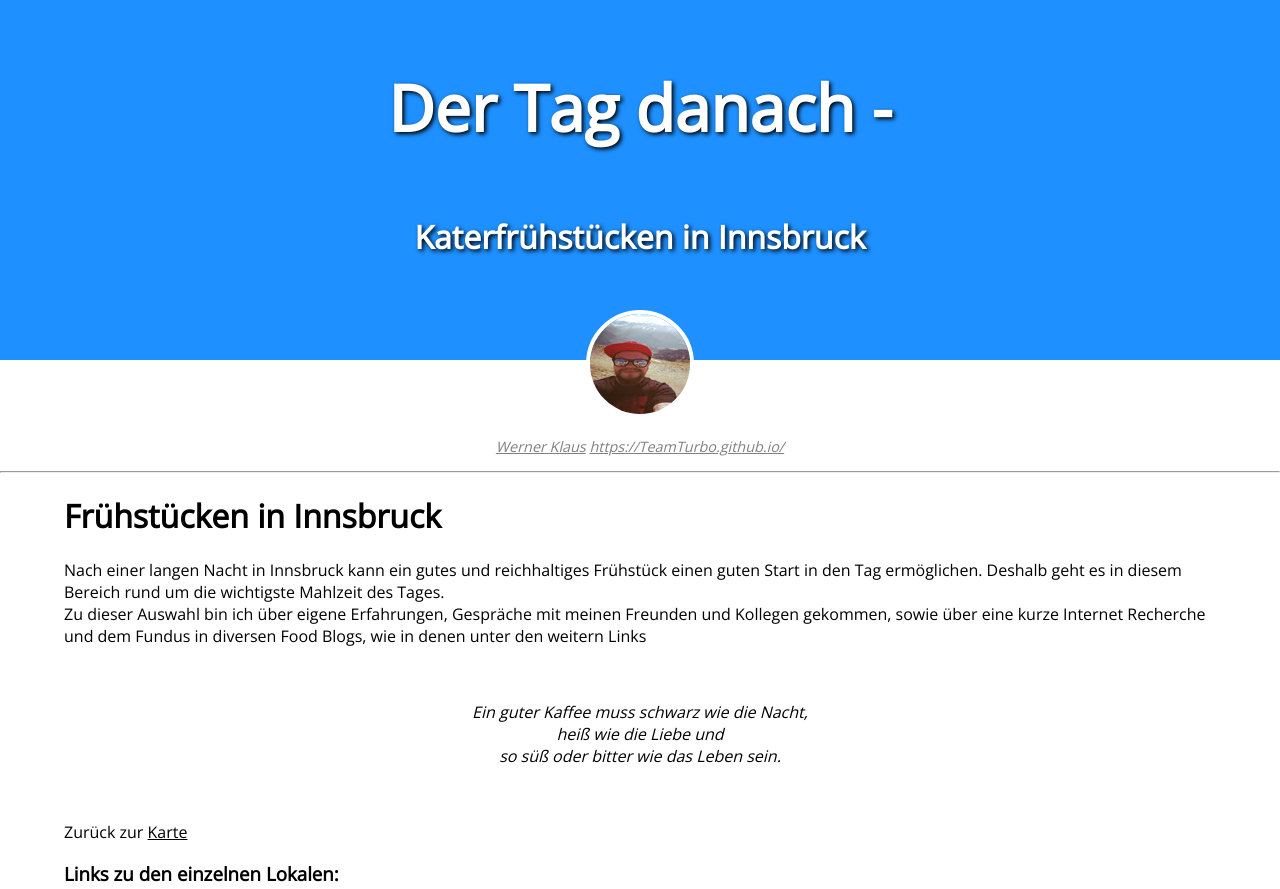
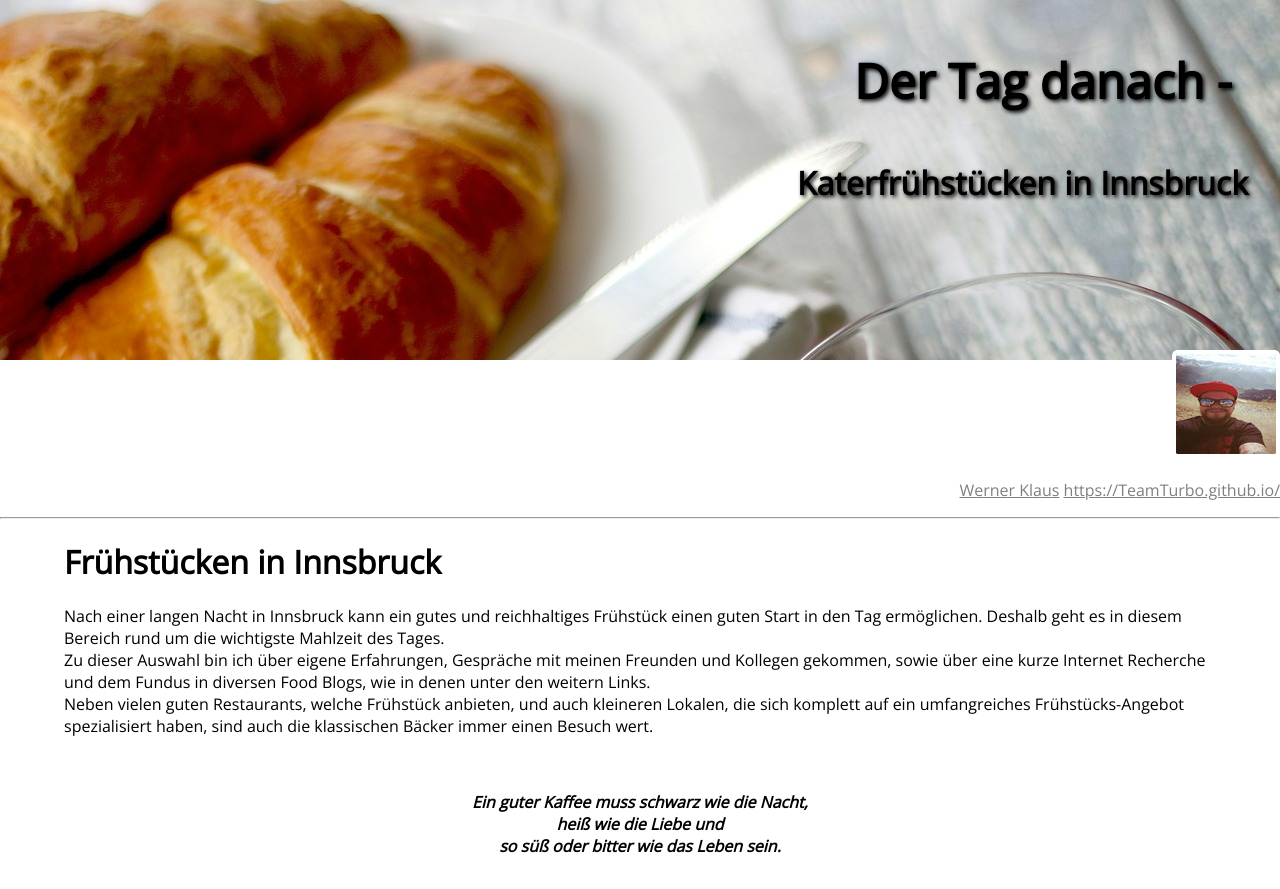
Before and after one commit to teamturbo/teamturbo.github.io, a plain HTML site: page breakfast.html in a window 1280 px wide. Shown: the top 889 px of the page. Drawn offline with nearby package versions, Linux system fonts and the light colour scheme; files whose address does not match are found by name.

Commit message:
breakfast html fertig

```diff
--- a/breakfast.html
+++ b/breakfast.html
@@ -27,12 +27,12 @@
 </head>
 
 <body>
-    <div id="header">
+    <div id="headerbf">
         <h2 class="white">Der Tag danach -</h2>
         <h3 class="white">Katerfrühstücken in Innsbruck</h3>
     </div>
 
-    <div class="author">
+    <div class="authorbf">
         <img src="images/user_wk.jpg" alt="Guide" />
         <p class="gray">
             <a href="mailto:werner.klaus@student.uibk.ac.at">Werner Klaus</a>
@@ -51,13 +51,16 @@
             die wichtigste Mahlzeit des Tages. <br />
             Zu dieser Auswahl bin ich über eigene Erfahrungen, Gespräche mit meinen Freunden und Kollegen
             gekommen, sowie über eine kurze Internet Recherche und dem Fundus in diversen Food Blogs, wie
-            in denen unter den weitern Links
+            in denen unter den weitern Links. <br/>
+            Neben vielen guten Restaurants, welche Frühstück anbieten, und auch kleineren Lokalen, die sich komplett
+            auf ein umfangreiches Frühstücks-Angebot spezialisiert haben, sind auch die klassischen Bäcker immer
+            einen Besuch wert.
         </p>
 <br/>
         <p align=center>
-            <em>Ein guter Kaffee muss schwarz wie die Nacht, <br/>
+            <em><b>Ein guter Kaffee muss schwarz wie die Nacht, <br/>
                 heiß wie die Liebe und <br/>
-                so süß oder bitter wie das Leben sein.</em>
+                so süß oder bitter wie das Leben sein.</b></em>
         </p>
 <br/>
         <p>Zurück zur <a href="index.html">Karte</a> </p>
@@ -80,6 +83,19 @@
             <li><a href="https://www.diefruehstueckerinnen.at/stadt/innsbruck/">Die Frühstückerinnen - Blog</a></li>
             <li><a href="https://www.tripadvisor.at/Restaurants-g190445-zfp2-Innsbruck_Tirol_Austrian_Alps.html">Tripadvisor</a></li>
         </ul>
+
+        <h3>Artikel zur des Frühstücks in den verschiedenen Kulturen aus <a href="https://de.wikipedia.org/wiki/Fr%C3%BChst%C3%BCck">Wikipedia:</a></h3>
+        <p> Während das Frühstück als erste, morgendliche Mahlzeit ein kulturübergreifendes Phänomen ist,
+            unterscheiden sich Gestaltung, Rituale, Zeitpunkt, Dauer, vor allem aber Umfang und Nahrungsbestandteile
+            des Frühstücks zwischen und in den verschiedenen Kulturkreisen oft erheblich. <br/>
+
+            In afrikanischen und asiatischen Kulturen ist ein süßes Frühstück weitgehend unbekannt.
+            In Nord- und Zentraleuropa, insbesondere in Großbritannien, gilt das Frühstück häufig als wichtigste,
+            zentrale Mahlzeit des Tages und als äußerer Rahmen der Begegnung mit der ganzen Familie oder
+            häuslichen Gemeinschaft. Dessen ungeachtet verzichten heutzutage viele Menschen in Europa und den USA
+            auf das Frühstück: Je nach Alters- und Bevölkerungsgruppe bzw. Definition von „Frühstück“ beläuft sich
+            der prozentuale Anteil der „Frühstücksverzichter“ auf 10 % bis 30 %.
+        </p>
         <!--
         <div id="map" style="width:900px;height:600px;"></div>
         -->
@@ -89,14 +105,14 @@
 
 
     <hr />
-<!--
+
     <div id="footer" class="gray">
-        <a class="back" href="https://sagamol.github.io/biketirol/index.html">
-            <i class="fas fa-arrow-alt-circle-left"></i> vorhergehender Stop</a>
-        <a class="next" href="https://hannesklaus1.github.io/biketirol/index.html">nächster Stop
+        <a class="back" href="shops.html">
+            <i class="fas fa-arrow-alt-circle-left"></i>Drinks und Essen</a>
+        <a class="next" href="bars.html">Bars und Clubs
             <i class="fas fa-arrow-alt-circle-right"></i>
         </a>
-    </div> -->
+    </div>
 
 </body>
 </html>
--- a/styles.css
+++ b/styles.css
@@ -13,10 +13,42 @@ body {
 #header {
     text-align: center;
     background-color: dodgerblue;
-    background-image: url('..\teamturbo.github.io\images\header_index.jpg');
+    background-image: url("images/header.jpg");
     background-repeat: no-repeat;
     height: 360px;
 }
+/* CSS für Breakfast */
+
+#headerbf {
+    text-align: right;
+    background-color: white;
+    background-image: url("images/header_breakfast.jpg");
+    background-repeat: no-repeat;
+    height: 360px;
+}
+#headerbf h2 {
+    color: black;
+    font-size: 3em;
+    padding: 1em 1em;
+    margin: 0;
+    text-shadow: 2px 2px 4px #000000;
+}
+#headerbf h3 {
+    color: black;
+    font-size: 2em;
+    padding: 0em 1em;
+    margin: 0;
+    text-shadow: 2px 2px 4px #000000;
+}
+.authorbf {
+    text-align: right;
+}
+.authorbf img {
+    border: 4px solid white;
+    margin-top: -10px;
+    border-radius: 5%;
+}
+/* ------ Ende Breakfast ------ */
 #header h2 {
     font-size: 4em;
     padding: 1em 0;
@@ -32,6 +64,7 @@ body {
 .author {
     text-align: center;
 }
+
 .author img {
     border: 4px solid white;
     margin-top: -50px;
```
Also changed, not shown: images/header.jpg (added), images/header_breakfast.jpg (added).
